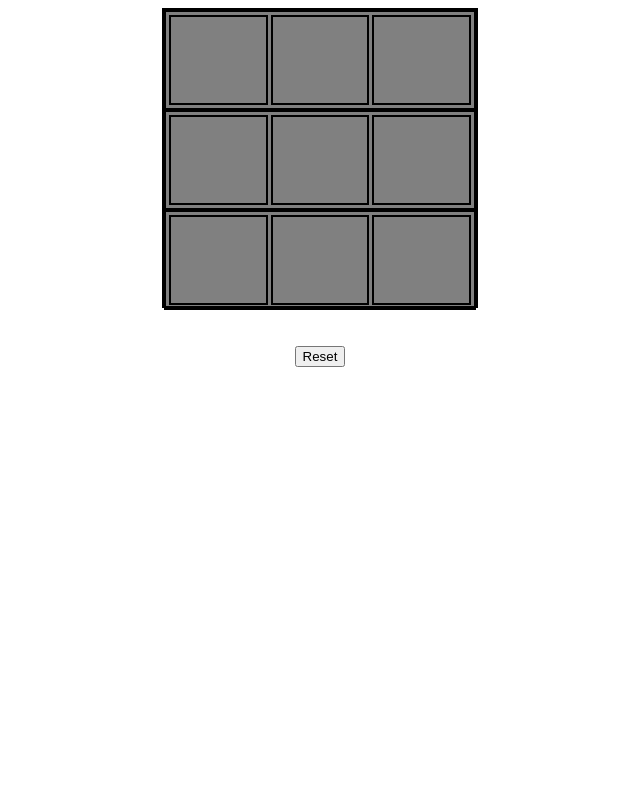
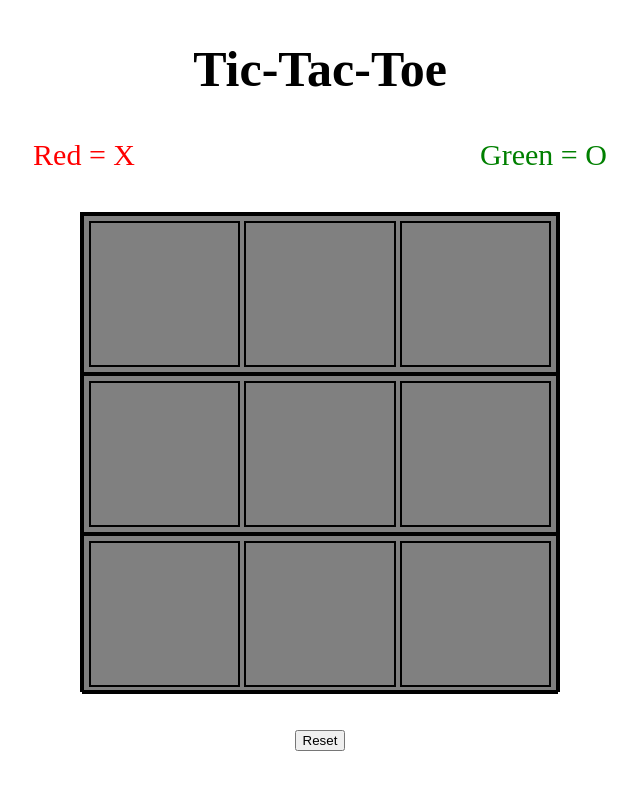
Before and after one commit to AddisonKuth/Tic-Tac-Toe, a plain HTML site: page TicTacToe/index.html in a window 1280 px wide. Shown: the whole page, without its empty margins (320-960 px from the left). Drawn offline with Linux system fonts and the light colour scheme.

Commit message:
Add files via upload

```diff
--- a/TicTacToe/index.html
+++ b/TicTacToe/index.html
@@ -8,6 +8,15 @@
     <link rel="stylesheet" href="style.css">
 </head>
 <body>
+
+    <h1>Tic-Tac-Toe</h1>
+
+    <div id = "XO">
+        <div id = "red-intro">Red = X</div>
+        <div id = "green-intro">Green = O</div>
+    </div>
+
+
     <div id = "green">Green Wins!</div>
     <div id = "red">Red Wins!</div>
 
--- a/TicTacToe/style.css
+++ b/TicTacToe/style.css
@@ -1,29 +1,51 @@
+h1 {
+    margin: 0 auto;
+    margin-top: 5vh;
+    margin-bottom: 5vh;
+    text-align: center;
+    font-size: 50px;
+}
+
+#XO {
+    display: flex;
+    justify-content: space-evenly;
+}
+
+#red-intro {
+    color: red;
+    font-size: 30px;
+}
+
+#green-intro {
+    color: green;
+    font-size: 30px;
+}
+
 #plate {
     box-sizing: border-box;
     border: 2px solid black;
-    height: 300px;
-    width: 25%;
+    height: 60vh;
+    width: 60vh;
     margin: auto;
     background-color: grey;
+    margin-top: 5vh;
 }
 
 #red {
     position: absolute;
-    top: 2%;
-    right: 70%;
+    top: 15%;
+    right: 45%;
     color: red;
-    text-shadow: 5px 5px 10px black;
     display: none;
     font-size: 40px;
 }
 
 #green {
     position: absolute;
-    top: 2%;
-    left: 70%;
+    top: 15%;
+    right: 43%;
     display: none;
     color: green;
-    text-shadow: 5px 5px 10px black;
     font-size: 40px;
 }
 
@@ -31,7 +53,7 @@
     box-sizing: border-box;
     display: flex;
     border: 2px solid black;
-    height: 100px;
+    height: 20vh;
     width: 100%;
     margin: auto;
     padding: 1%;
@@ -61,7 +83,7 @@
     box-sizing: border-box;
     display: flex;
     border: 2px solid black;
-    height: 100px;
+    height: 20vh;
     width: 100%;
     margin: auto;
     padding: 1%;
@@ -91,7 +113,7 @@
     box-sizing: border-box;
     display: flex;
     border: 2px solid black;
-    height: 100px;
+    height: 20vh;
     width: 100%;
     margin: auto;
     padding: 1%;
```
